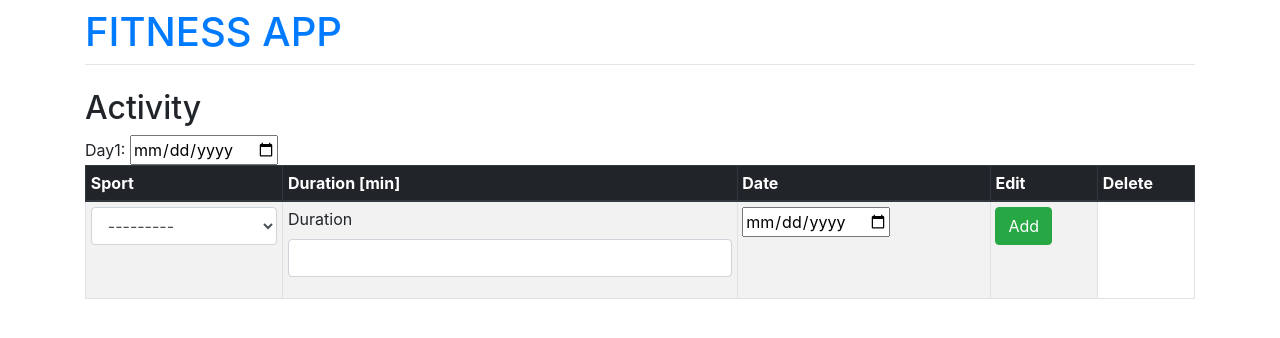
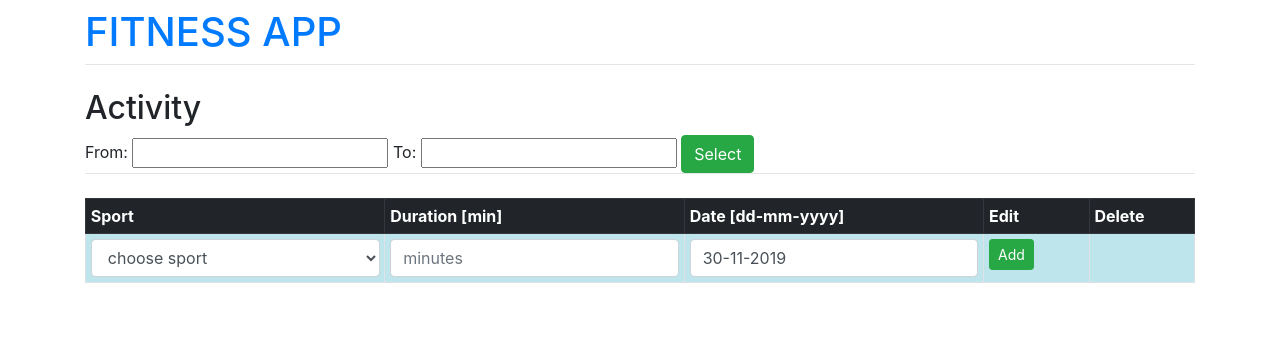
Before and after one commit to dominikheinisch/fitness_manager, a Django app: page /fitness/activity in a window 1280 px wide. Shown: the top 338 px of the page. Run offline with Django 3.2, Linux system fonts and the light colour scheme; the visitor is signed in with stand-in values (Sample User, id 1); data that the repository does not hold is empty; some libraries are stand-ins or nearby versions.

Commit message:
added datapickers to activity page

```diff
--- a/fitness_app/forms/forms.py
+++ b/fitness_app/forms/forms.py
@@ -1,7 +1,10 @@
+import datetime
+
 from django.contrib.auth.forms import UsernameField, UserCreationForm, UserChangeForm
 from django.contrib.auth.models import AbstractUser
 from django.core.validators import validate_email
-from django.forms import CharField, DateField, EmailField, Form, HiddenInput, ModelChoiceField, SelectDateWidget, Select
+from django.forms import CharField, DateField, DateInput, EmailField, Form, IntegerField, ModelChoiceField, \
+    NumberInput, SelectDateWidget, Select
 
 from .validators.validators import first_capital_validator, name_validator
 from ..models import Sport
@@ -28,6 +31,9 @@ class ActivityForm(Form):
         self.fields['duration'].required = is_to_add
         self.fields['sport'].required = is_to_add
 
-    date = DateField()
-    duration = CharField(max_length=4)
-    sport = ModelChoiceField(queryset=Sport.objects.all(), widget=Select(attrs={'class':"form-control"}))
+    date = DateField(initial=datetime.date.today().strftime('%d-%m-%Y'),
+                     widget=DateInput(attrs={'class': "form-control datepicker"}))
+    duration = IntegerField(min_value=1, max_value=999,
+                            widget=NumberInput(attrs={'class': "form-control", 'placeholder': "minutes"}))
+    sport = ModelChoiceField(queryset=Sport.objects.all(), empty_label='choose sport',
+                             widget=Select(attrs={'class': "form-control"}))
--- /dev/null
+++ b/fitness_app/static/js/script.js
@@ -0,0 +1,9 @@
+//if (typeof jQuery != 'undefined') {
+//    // jQuery is loaded => print the version
+//    alert(jQuery.fn.jquery);
+//}
+
+// Data Picker Initialization
+$( function() {
+    $( ".datepicker" ).datepicker();
+});
--- a/fitness_app/templates/activity.html
+++ b/fitness_app/templates/activity.html
@@ -2,38 +2,55 @@
 
 {% load crispy_forms_tags %}
 
+{% load static %}
+
 {% block title %} Activity {% endblock %}
+
+{% block link_scripts %}
+    <link rel="stylesheet" href="//code.jquery.com/ui/1.12.1/themes/base/jquery-ui.css">
+    <link rel="stylesheet" href="/resources/demos/style.css">
+    <script src="https://code.jquery.com/jquery-1.12.4.js"></script>
+    <script src="https://code.jquery.com/ui/1.12.1/jquery-ui.js"></script>
+{% endblock %}
 
 {% block content %}
 <h2>Activity</h2>
 <form method="post">
     {% csrf_token %}
-    Day1: <input type="date" name="bday">
+    <div>
+        From: <input type="text" name="from_date" class="datepicker">
+        To: <input type="text" name="to_date" class="datepicker">
+        <button type="Submit" name="select" class="btn btn-success">Select</button>
+        <hr class="mt-0 mb-4">
+    </div>
     <div class="table-wrapper-scroll-y my-custom-scrollbar">
         <table class="table table-striped table-bordered table-sm">
-            <thead class="thead-dark">
-                <tr>
-                    <th>Sport</th>
-                    <th>Duration [min]</th>
-                    <th>Date</th>
-                    <th>Edit</th>
-                    <th>Delete</th>
-                </tr>
-            </thead>
+            <col width="27%">
+            <col width="27%">
+            <col width="27%">
+            <col width="9.5%">
+            <tr class="thead-dark">
+                <th>Sport</th>
+                <th>Duration [min]</th>
+                <th>Date [dd-mm-yyyy]</th>
+                <th>Edit</th>
+                <th>Delete</th>
+            </tr>
             {% for activity in activities %}
             <tr>
-                <td>{{ activity.Sport.name }}</td>
+                <td>{{ activity.Sport }}</td>
                 <td>{{ activity.duration }}</td>
-                <td>{{ activity.date|date:'m-d-y' }}</td>
+                <td>{{ activity.date|date:'d-m-Y' }}</td>
                 <td><button type="Submit" name="edit" value="{{ activity.id}}" class="btn btn-outline-primary btn-sm">Edit</button></td>
                 <td><button type="Submit" name="del" value="{{ activity.id}}" class="btn btn-outline-danger btn-sm">Del</button></td>
             </tr>
             {% endfor %}
-            <tr>
+            <tr class="table-info">
                 <td>{{ form.sport }}</td>
-                <td>{{ form.duration|as_crispy_field }}</td>
-                <td><input type="date" name="date" value='{{ form.date|as_crispy_field }}'></td>
-                <td><button type="Submit" name="add" class="btn btn-success">Add</button></td>
+                <td>{{ form.duration }}</td>
+                <td>{{ form.date }}</td>
+                <td><button type="Submit" name="add" class="btn btn-success btn-sm">Add</button></td>
+                <td></td>
             </tr>
         </table>
     </div>
--- a/fitness_app/templates/base.html
+++ b/fitness_app/templates/base.html
@@ -3,14 +3,17 @@
 {% load static %}
 <html>
 <head>
-    <head>
     <meta charset="utf-8">
     <meta name="viewport" content="width=device-width, initial-scale=1, shrink-to-fit=no">
+
+    <link rel="stylesheet" href="https://fonts.googleapis.com/css?family=Roboto:300,400,500,700|Material+Icons">
     <link rel="stylesheet" href="https://stackpath.bootstrapcdn.com/bootstrap/4.1.3/css/bootstrap.min.css" integrity="sha384-MCw98/SFnGE8fJT3GXwEOngsV7Zt27NXFoaoApmYm81iuXoPkFOJwJ8ERdknLPMO" crossorigin="anonymous">
-  </head>
+    <script src="https://stackpath.bootstrapcdn.com/bootstrap/4.1.3/js/bootstrap.min.js" integrity="sha384-ChfqqxuZUCnJSK3+MXmPNIyE6ZbWh2IMqE241rYiqJxyMiZ6OW/JmZQ5stwEULTy" crossorigin="anonymous"></script>
+
     <title>{% block title %}{% endblock %}</title>
 </head>
 <body>
+    {% block link_scripts %}{% endblock %}
     <div class="container">
         <div class="row justify-content-center">
             <div class="col-12">
@@ -21,8 +24,9 @@
         </div>
     </div>
 
-<!--    <h3><a href="{% url 'fitness_app:index'%}">FITNESS APP</a></h3>-->
-
 <!--    <img src="{% static "images/logo.jpg" %}" alt="Logo">-->
+    {% block scripts %}
+        <script src="{% static 'js/script.js' %}"></script>
+    {% endblock %}
 </body>
 </html>
```
